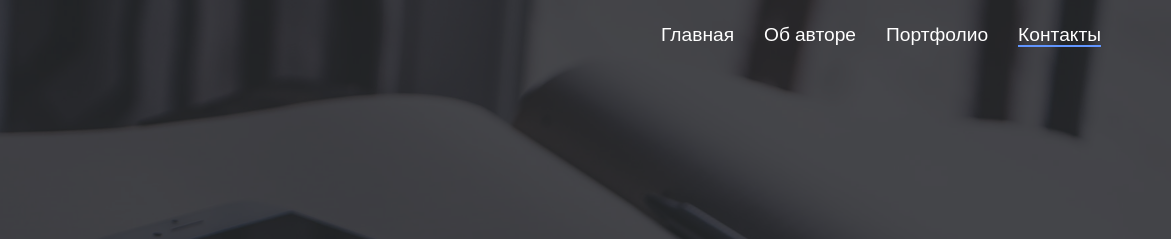
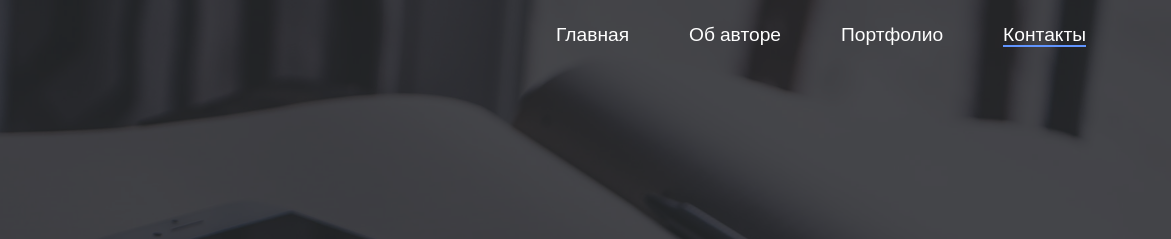
Before and after one commit to mshalmanov/mshalmanov.github.io, a plain HTML site: page index.html in a window 1280 px wide. Shown: the top 239 px of the page, 109-1280 px from the left. Drawn offline with Linux system fonts and the light colour scheme.

Commit message:
change font-size for navbar

```diff
--- a/css/style.css
+++ b/css/style.css
@@ -248,7 +248,7 @@ input[type="text"]:focus, input[type="email"]:focus, input[type="password"]:focu
     }
     .main-nav>li>a {
         color: #fff;
-        padding: 15px 0px;
+        font-size: larger;
     }
     #nav.nav-transparent:not(.fixed-nav) .main-nav>li>a {
         color: #fff;
```
Also changed, not shown: index.html (line endings or trailing spaces), 1 other file.
